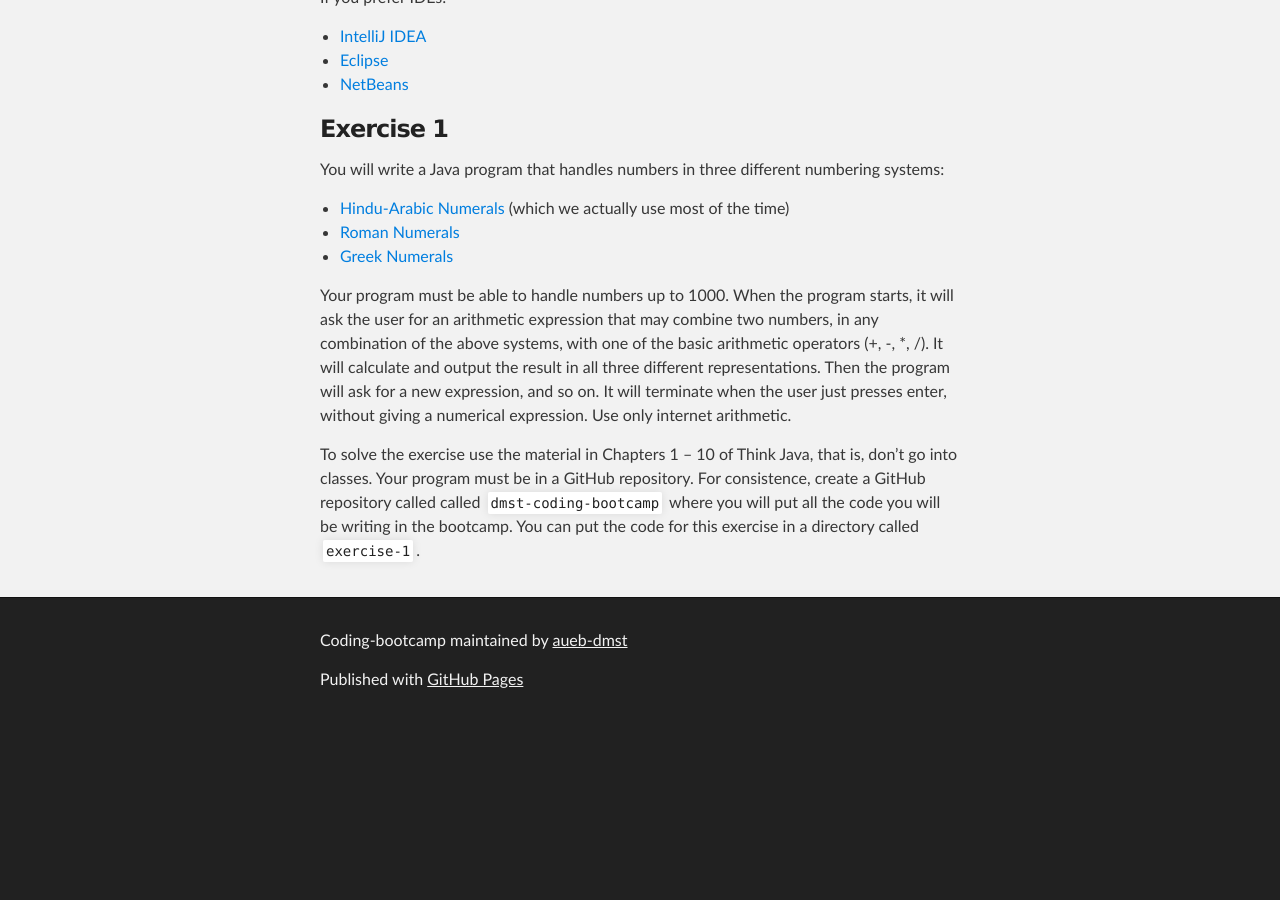
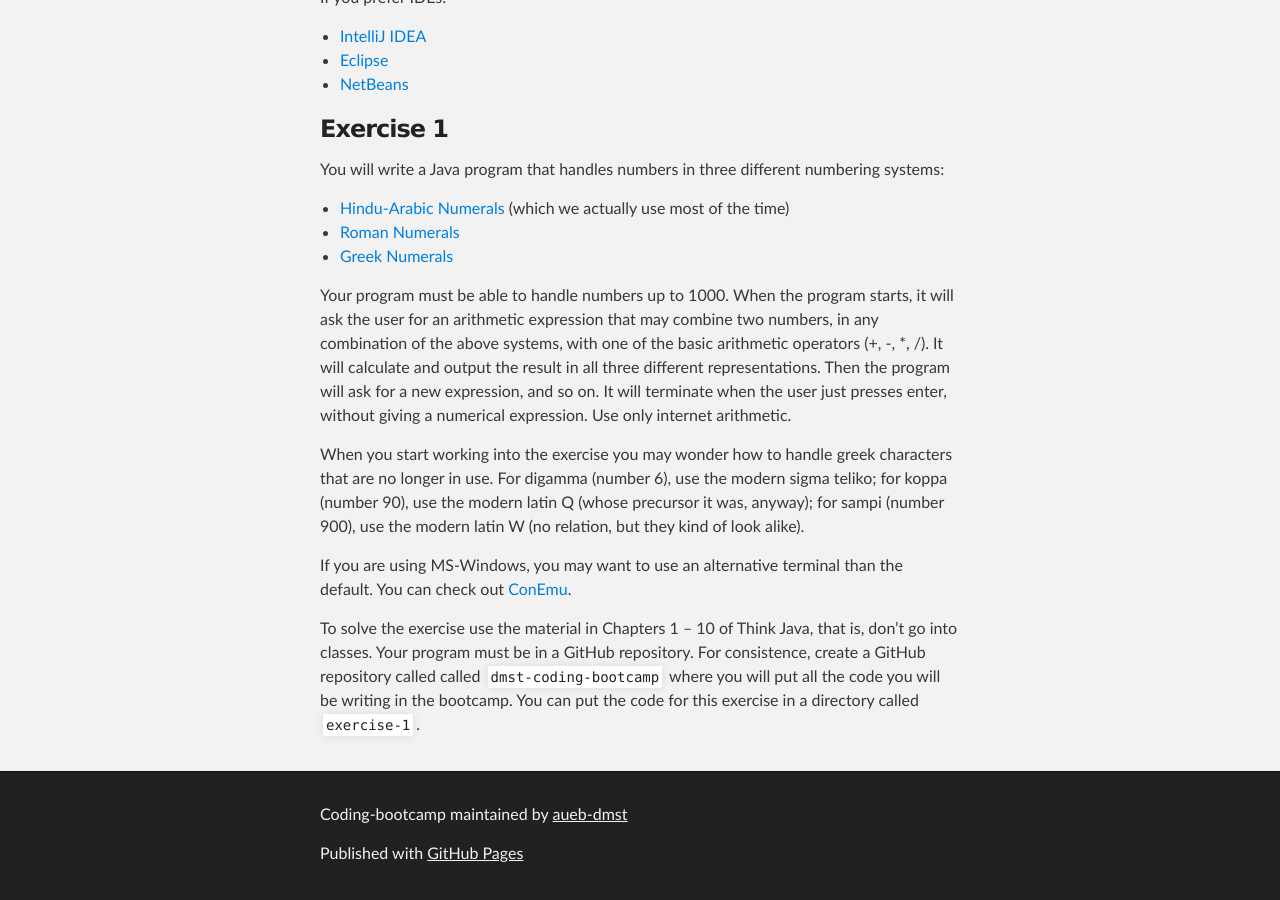
Before and after one commit to aueb-dmst/coding-bootcamp, a Jekyll site: the page built from basic_java.md, in a window 1280 px wide and 900 px high, scrolled down 956 px. Built offline with Jekyll 4.4.1, drawn with Linux system fonts in a browser that asks for light colours; before the commit the page ends 1682 px from its top, so only the background shows below that.

Commit message:
add some explanations wrt greek characters

```diff
--- a/basic_java.md
+++ b/basic_java.md
@@ -61,6 +61,16 @@ program will ask for a new expression, and so on. It will terminate
 when the user just presses enter, without giving a numerical
 expression. Use only internet arithmetic.
 
+When you start working into the exercise you may wonder how to handle
+greek characters that are no longer in use. For digamma (number 6),
+use the modern sigma teliko; for koppa (number 90), use the modern
+latin Q (whose precursor it was, anyway); for sampi (number 900), use
+the modern latin W (no relation, but they kind of look alike).
+
+If you are using MS-Windows, you may want to use an alternative
+terminal than the default. You can check out
+[ConEmu](https://conemu.github.io/).
+
 To solve the exercise use the material in Chapters 1 &ndash; 10 of
 Think Java, that is, don't go into classes. Your program must be in a
 GitHub repository. For consistence, create a GitHub repository called
```
